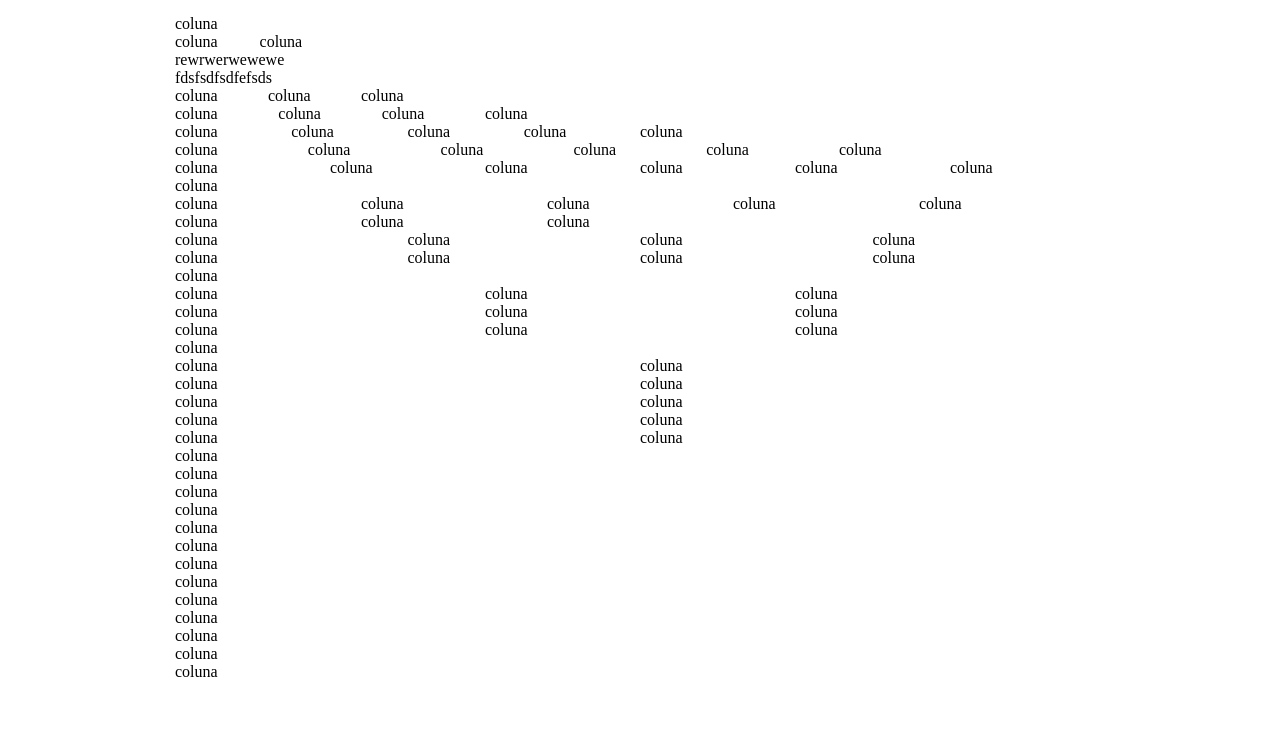
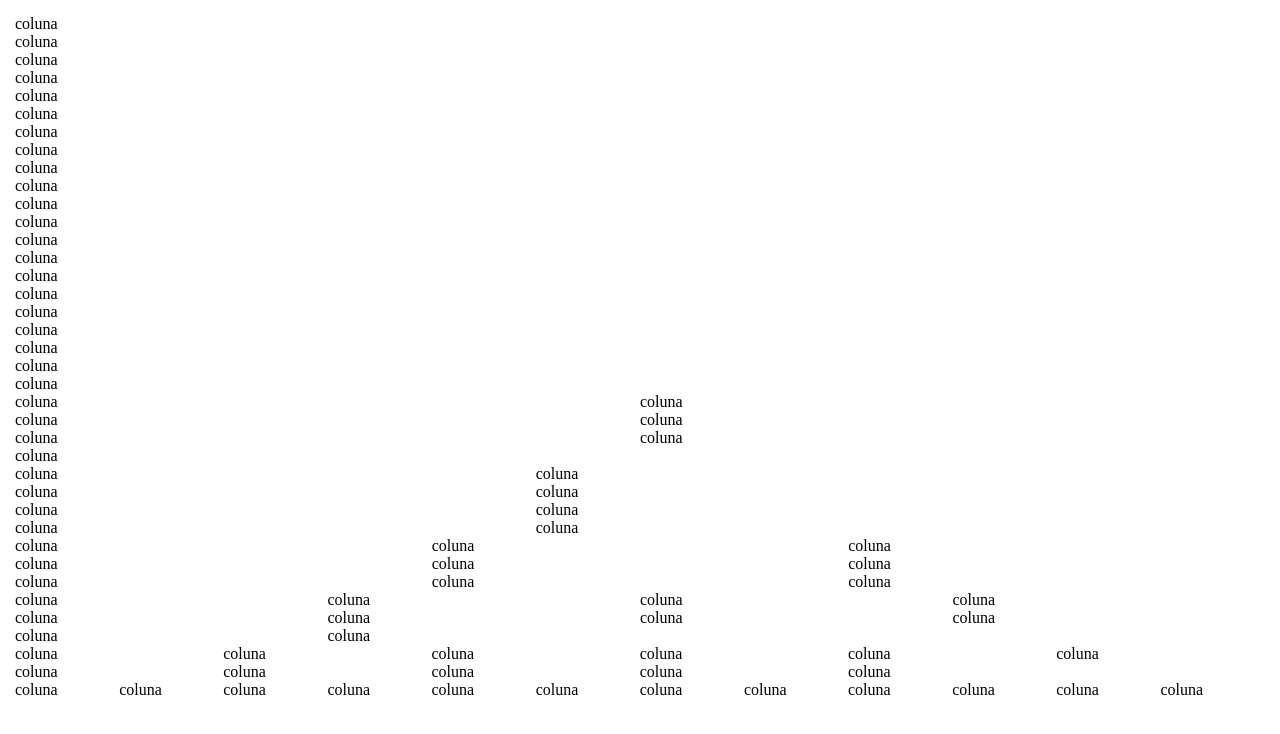
Before and after one commit to codexp-front-p4gc/grid-system, a plain HTML site: page index.html in a window 1280 px wide. Drawn offline with Linux system fonts and the light colour scheme.

Commit message:
Adding css

```diff
--- /dev/null
+++ b/css/style-old.css
@@ -0,0 +1,227 @@
+* {
+    margin: 0;
+    padding: 0;
+    box-sizing: border-box;
+}
+
+.container  {
+    width: 100%;
+    padding: 15px;
+    max-width: 960px;
+    margin: 0 auto;
+}
+
+.row {
+    width: 100%;
+}
+
+.col {
+    width: 100%;
+    display: inline-block;
+    margin-right: -4px;
+    vertical-align: top;
+    border: 1px solid red;
+}
+
+/* celular */
+.col-cl-12 {
+    width: 100%;
+}
+
+.col-cl-11 {
+    width: 50%;
+}
+
+.col-cl-10 {
+    width: 33.333%;
+}
+
+.col-cl-9 {
+    width: 25%;
+}
+
+.col-cl-8 {
+    width: 20%;
+}
+
+.col-cl-7 {
+    width: 16.666%;
+}
+
+.col-cl-6 {
+    width: 14.28%;
+}
+
+.col-cl-5 {
+    width: 12.5%;
+}
+
+.col-cl-4 {
+    width: 11.11%;
+}
+
+.col-cl-3 {
+    width: 10%;
+}
+
+.col-cl-2 {
+    width: 9.0909%;
+}
+
+.col-cl-1 {
+    width: 8.3333%;
+}
+
+@media screen and (min-width: 768px) {
+    /* tablet */
+    .col-tb-12 {
+        width: 100%;
+    }
+
+    .col-tb-11 {
+        width: 50%;
+    }
+
+    .col-tb-10 {
+        width: 33.333%;
+    }
+
+    .col-tb-9 {
+        width: 25%;
+    }
+
+    .col-tb-8 {
+        width: 20%;
+    }
+
+    .col-tb-7 {
+        width: 16.666%;
+    }
+
+    .col-tb-6 {
+        width: 14.28%;
+    }
+
+    .col-tb-5 {
+        width: 12.5%;
+    }
+
+    .col-tb-4 {
+        width: 11.11%;
+    }
+
+    .col-tb-3 {
+        width: 10%;
+    }
+
+    .col-tb-2 {
+        width: 9.0909%;
+    }
+
+    .col-tb-1 {
+        width: 8.3333%;
+    }
+}
+
+
+@media screen and (min-width: 992px) {
+    /* desktop */
+    .col-dk-12 {
+        width: 100%;
+    }
+
+    .col-dk-11 {
+        width: 50%;
+    }
+
+    .col-dk-10 {
+        width: 33.333%;
+    }
+
+    .col-dk-9 {
+        width: 25%;
+    }
+
+    .col-dk-8 {
+        width: 20%;
+    }
+
+    .col-dk-7 {
+        width: 16.666%;
+    }
+
+    .col-dk-6 {
+        width: 14.28%;
+    }
+
+    .col-dk-5 {
+        width: 12.5%;
+    }
+
+    .col-dk-4 {
+        width: 11.11%;
+    }
+
+    .col-dk-3 {
+        width: 10%;
+    }
+
+    .col-dk-2 {
+        width: 9.0909%;
+    }
+
+    .col-dk-1 {
+        width: 8.3333%;
+    }
+}
+
+@media screen and (min-width: 1200) {
+    /* large */
+    .col-lg-12 {
+        width: 100%;
+    }
+
+    .col-lg-11 {
+        width: 50%;
+    }
+
+    .col-lg-10 {
+        width: 33.333%;
+    }
+
+    .col-lg-9 {
+        width: 25%;
+    }
+
+    .col-lg-8 {
+        width: 20%;
+    }
+
+    .col-lg-7 {
+        width: 16.666%;
+    }
+
+    .col-lg-6 {
+        width: 14.28%;
+    }
+
+    .col-lg-5 {
+        width: 12.5%;
+    }
+
+    .col-lg-4 {
+        width: 11.11%;
+    }
+
+    .col-lg-3 {
+        width: 10%;
+    }
+
+    .col-lg-2 {
+        width: 9.0909%;
+    }
+
+    .col-lg-1 {
+        width: 8.3333%;
+    }
+}
--- a/css/style.css
+++ b/css/style.css
@@ -7,7 +7,6 @@
 .container  {
     width: 100%;
     padding: 15px;
-    max-width: 960px;
     margin: 0 auto;
 }
 
@@ -22,205 +21,60 @@
     vertical-align: top;
 }
 
-/* celular */
-.col-cl-12 {
-    width: 100%;
+.col-cl-1 {width: 8.33%;}
+.col-cl-2 {width: 16.66%;}
+.col-cl-3 {width: 25%;}
+.col-cl-4 {width: 33.33%;}
+.col-cl-5 {width: 41.66%;}
+.col-cl-6 {width: 50%;}
+.col-cl-7 {width: 58.33%;}
+.col-cl-8 {width: 66.66%;}
+.col-cl-9 {width: 75%;}
+.col-cl-10 {width: 83.33%;}
+.col-cl-11 {width: 91.66%;}
+.col-cl-12 {width: 100%;}
+
+@media screen and (min-width: 768px) {
+    .col-tb-1 {width: 8.33%;}
+    .col-tb-2 {width: 16.66%;}
+    .col-tb-3 {width: 25%;}
+    .col-tb-4 {width: 33.33%;}
+    .col-tb-5 {width: 41.66%;}
+    .col-tb-6 {width: 50%;}
+    .col-tb-7 {width: 58.33%;}
+    .col-tb-8 {width: 66.66%;}
+    .col-tb-9 {width: 75%;}
+    .col-tb-10 {width: 83.33%;}
+    .col-tb-11 {width: 91.66%;}
+    .col-tb-12 {width: 100%;}
 }
 
-.col-cl-11 {
-    width: 50%;
+@media screen and (min-width: 992px) {
+    .col-lg-1 {width: 8.33%;}
+    .col-dk-2 {width: 16.66%;}
+    .col-dk-3 {width: 25%;}
+    .col-dk-4 {width: 33.33%;}
+    .col-dk-5 {width: 41.66%;}
+    .col-dk-6 {width: 50%;}
+    .col-dk-7 {width: 58.33%;}
+    .col-dk-8 {width: 66.66%;}
+    .col-dk-9 {width: 75%;}
+    .col-dk-10 {width: 83.33%;}
+    .col-dk-11 {width: 91.66%;}
+    .col-dk-12 {width: 100%;}
 }
 
-.col-cl-10 {
-    width: 33.333%;
+@media screen and (min-width: 1200px) {
+    .col-lg-1 {width: 8.33%;}
+    .col-lg-2 {width: 16.66%;}
+    .col-lg-3 {width: 25%;}
+    .col-lg-4 {width: 33.33%;}
+    .col-lg-5 {width: 41.66%;}
+    .col-lg-6 {width: 50%;}
+    .col-lg-7 {width: 58.33%;}
+    .col-lg-8 {width: 66.66%;}
+    .col-lg-9 {width: 75%;}
+    .col-lg-10 {width: 83.33%;}
+    .col-lg-11 {width: 91.66%;}
+    .col-lg-12 {width: 100%;}
 }
-
-.col-cl-9 {
-    width: 25%;
-}
-
-.col-cl-8 {
-    width: 20%;
-}
-
-.col-cl-7 {
-    width: 16.666%;
-}
-
-.col-cl-6 {
-    width: 14.28%;
-}
-
-.col-cl-5 {
-    width: 12.5%;
-}
-
-.col-cl-4 {
-    width: 11.11%;
-}
-
-.col-cl-3 {
-    width: 10%;
-}
-
-.col-cl-2 {
-    width: 9.0909%;
-}
-
-.col-cl-1 {
-    width: 8.3333%;
-}
-
-@media screen and (min-width: 768px) {
-    /* tablet */
-    .col-tb-12 {
-        width: 100%;
-    }
-
-    .col-tb-11 {
-        width: 50%;
-    }
-
-    .col-tb-10 {
-        width: 33.333%;
-    }
-
-    .col-tb-9 {
-        width: 25%;
-    }
-
-    .col-tb-8 {
-        width: 20%;
-    }
-
-    .col-tb-7 {
-        width: 16.666%;
-    }
-
-    .col-tb-6 {
-        width: 14.28%;
-    }
-
-    .col-tb-5 {
-        width: 12.5%;
-    }
-
-    .col-tb-4 {
-        width: 11.11%;
-    }
-
-    .col-tb-3 {
-        width: 10%;
-    }
-
-    .col-tb-2 {
-        width: 9.0909%;
-    }
-
-    .col-tb-1 {
-        width: 8.3333%;
-    }
-}
-
-
-@media screen and (min-width: 992px) {
-    /* desktop */
-    .col-dk-12 {
-        width: 100%;
-    }
-
-    .col-dk-11 {
-        width: 50%;
-    }
-
-    .col-dk-10 {
-        width: 33.333%;
-    }
-
-    .col-dk-9 {
-        width: 25%;
-    }
-
-    .col-dk-8 {
-        width: 20%;
-    }
-
-    .col-dk-7 {
-        width: 16.666%;
-    }
-
-    .col-dk-6 {
-        width: 14.28%;
-    }
-
-    .col-dk-5 {
-        width: 12.5%;
-    }
-
-    .col-dk-4 {
-        width: 11.11%;
-    }
-
-    .col-dk-3 {
-        width: 10%;
-    }
-
-    .col-dk-2 {
-        width: 9.0909%;
-    }
-
-    .col-dk-1 {
-        width: 8.3333%;
-    }
-}
-
-@media screen and (min-width: 1200) {
-    /* large */
-    .col-lg-12 {
-        width: 100%;
-    }
-
-    .col-lg-11 {
-        width: 50%;
-    }
-
-    .col-lg-10 {
-        width: 33.333%;
-    }
-
-    .col-lg-9 {
-        width: 25%;
-    }
-
-    .col-lg-8 {
-        width: 20%;
-    }
-
-    .col-lg-7 {
-        width: 16.666%;
-    }
-
-    .col-lg-6 {
-        width: 14.28%;
-    }
-
-    .col-lg-5 {
-        width: 12.5%;
-    }
-
-    .col-lg-4 {
-        width: 11.11%;
-    }
-
-    .col-lg-3 {
-        width: 10%;
-    }
-
-    .col-lg-2 {
-        width: 9.0909%;
-    }
-
-    .col-lg-1 {
-        width: 8.3333%;
-    }
-}
--- a/index.html
+++ b/index.html
@@ -12,59 +12,78 @@
     <main>
         <div class="container">
             <div class="row">
-                <div class="col">
+                <div class="col col-12">
                     <div>coluna</div>
                 </div>
             </div>
             <div class="row">
-                <div class="col col-cl-2">
-                    <div>coluna <br>rewrwerwewewe
-                        <br> fdsfsdfsdfefsds
+                <div class="col col-cl-11">
+                    <div>coluna
                     </div>
                 </div>
-                <div class="col col-cl-2">
+                <div class="col col-cl-11">
                     <div>coluna</div>
                 </div>
             </div>
             <div class="row">
-                <div class="col col-cl-3">
+                <div class="col col-cl-10">
                     <div>coluna</div>
                 </div>
-                <div class="col col-cl-3">
+                <div class="col col-cl-10">
                     <div>coluna</div>
                 </div>
-                <div class="col col-cl-3">
+                <div class="col col-cl-10">
                     <div>coluna</div>
                 </div>
             </div>
             <div class="row">
-                <div class="col col-cl-4">
+                <div class="col col-cl-9">
                     <div>coluna</div>
                 </div>
-                <div class="col col-cl-4">
+                <div class="col col-cl-9">
                     <div>coluna</div>
                 </div>
-                <div class="col col-cl-4">
+                <div class="col col-cl-9">
                     <div>coluna</div>
                 </div>
-                <div class="col col-cl-4">
+                <div class="col col-cl-9">
                     <div>coluna</div>
                 </div>
             </div>
             <div class="row">
-                <div class="col col-cl-5">
+                <div class="col col-cl-8">
                     <div>coluna</div>
                 </div>
-                <div class="col col-cl-5">
+                <div class="col col-cl-8">
                     <div>coluna</div>
                 </div>
-                <div class="col col-cl-5">
+                <div class="col col-cl-8">
                     <div>coluna</div>
                 </div>
-                <div class="col col-cl-5">
+                <div class="col col-cl-8">
                     <div>coluna</div>
                 </div>
-                <div class="col col-cl-5">
+                <div class="col col-cl-8">
+                    <div>coluna</div>
+                </div>
+            </div>
+            <div class="row">
+                <div class="col col-cl-7">
+                    <div>coluna</div>
+                </div>
+                <div class="col col-cl-7">
+                    <div>coluna</div>
+                </div>
+                <div class="col col-cl-7">
+                    <div>coluna</div>
+                </div>
+                <div class="col col-cl-7">
+                    <div>coluna</div>
+                </div>
+                <div class="col col-cl-7">
+                    <div>coluna</div>
+                </div>
+                <div class="col col-cl-7">
                     <div>coluna</div>
                 </div>
             </div>
@@ -87,187 +106,167 @@
                 <div class="col col-cl-6">
                     <div>coluna</div>
                 </div>
-            </div>
-            <div class="row">
-                <div class="col col-cl-7">
-                    <div>coluna</div>
-                </div>
-                <div class="col col-cl-7">
-                    <div>coluna</div>
-                </div>
-                <div class="col col-cl-7">
-                    <div>coluna</div>
-                </div>
-                <div class="col col-cl-7">
-                    <div>coluna</div>
-                </div>
-                <div class="col col-cl-7">
-                    <div>coluna</div>
-                </div>
-                <div class="col col-cl-7">
-                    <div>coluna</div>
-                </div>
-                <div class="col col-cl-7">
+                <div class="col col-cl-6">
                     <div>coluna</div>
                 </div>
             </div>
             <div class="row">
-                <div class="col col-cl-8">
+                <div class="col col-cl-5">
                     <div>coluna</div>
                 </div>
-                <div class="col col-cl-8">
+                <div class="col col-cl-5">
                     <div>coluna</div>
                 </div>
-                <div class="col col-cl-8">
+                <div class="col col-cl-5">
                     <div>coluna</div>
                 </div>
-                <div class="col col-cl-8">
+                <div class="col col-cl-5">
                     <div>coluna</div>
                 </div>
-                <div class="col col-cl-8">
+                <div class="col col-cl-5">
                     <div>coluna</div>
                 </div>
-                <div class="col col-cl-8">
+                <div class="col col-cl-5">
                     <div>coluna</div>
                 </div>
-                <div class="col col-cl-8">
+                <div class="col col-cl-5">
                     <div>coluna</div>
                 </div>
-                <div class="col col-cl-8">
+                <div class="col col-cl-5">
                     <div>coluna</div>
                 </div>
             </div>
             <div class="row">
-                <div class="col col-cl-9">
+                <div class="col col-cl-4">
                     <div>coluna</div>
                 </div>
-                <div class="col col-cl-9">
+                <div class="col col-cl-4">
                     <div>coluna</div>
                 </div>
-                <div class="col col-cl-9">
+                <div class="col col-cl-4">
                     <div>coluna</div>
                 </div>
-                <div class="col col-cl-9">
+                <div class="col col-cl-4">
                     <div>coluna</div>
                 </div>
-                <div class="col col-cl-9">
+                <div class="col col-cl-4">
                     <div>coluna</div>
                 </div>
-                <div class="col col-cl-9">
+                <div class="col col-cl-4">
                     <div>coluna</div>
                 </div>
-                <div class="col col-cl-9">
+                <div class="col col-cl-4">
                     <div>coluna</div>
                 </div>
-                <div class="col col-cl-9">
+                <div class="col col-cl-4">
                     <div>coluna</div>
                 </div>
-                <div class="col col-cl-9">
+                <div class="col col-cl-4">
                     <div>coluna</div>
                 </div>
             </div>
             <div class="row">
-                <div class="col col-cl-10">
+                <div class="col col-cl-3">
                     <div>coluna</div>
                 </div>
-                <div class="col col-cl-10">
+                <div class="col col-cl-3">
                     <div>coluna</div>
                 </div>
-                <div class="col col-cl-10">
+                <div class="col col-cl-3">
                     <div>coluna</div>
                 </div>
-                <div class="col col-cl-10">
+                <div class="col col-cl-3">
                     <div>coluna</div>
                 </div>
-                <div class="col col-cl-10">
+                <div class="col col-cl-3">
                     <div>coluna</div>
                 </div>
-                <div class="col col-cl-10">
+                <div class="col col-cl-3">
                     <div>coluna</div>
                 </div>
-                <div class="col col-cl-10">
+                <div class="col col-cl-3">
                     <div>coluna</div>
                 </div>
-                <div class="col col-cl-10">
+                <div class="col col-cl-3">
                     <div>coluna</div>
                 </div>
-                <div class="col col-cl-10">
+                <div class="col col-cl-3">
                     <div>coluna</div>
                 </div>
-                <div class="col col-cl-10">
+                <div class="col col-cl-3">
                     <div>coluna</div>
                 </div>
             </div>
             <div class="row">
-                <div class="col col-cl-11">
+                <div class="col col-cl-2">
                     <div>coluna</div>
                 </div>
-                <div class="col col-cl-11">
+                <div class="col col-cl-2">
                     <div>coluna</div>
                 </div>
-                <div class="col col-cl-11">
+                <div class="col col-cl-2">
                     <div>coluna</div>
                 </div>
-                <div class="col col-cl-11">
+                <div class="col col-cl-2">
                     <div>coluna</div>
                 </div>
-                <div class="col col-cl-11">
+                <div class="col col-cl-2">
                     <div>coluna</div>
                 </div>
-                <div class="col col-cl-11">
+                <div class="col col-cl-2">
                     <div>coluna</div>
                 </div>
-                <div class="col col-cl-11">
+                <div class="col col-cl-2">
                     <div>coluna</div>
                 </div>
-                <div class="col col-cl-11">
+                <div class="col col-cl-2">
                     <div>coluna</div>
                 </div>
-                <div class="col col-cl-11">
+                <div class="col col-cl-2">
                     <div>coluna</div>
                 </div>
-                <div class="col col-cl-11">
+                <div class="col col-cl-2">
                     <div>coluna</div>
                 </div>
-                <div class="col col-cl-11">
+                <div class="col col-cl-2">
                     <div>coluna</div>
                 </div>
             </div>
             <div class="row">
-                <div class="col col-cl-12">
+                <div class="col col-cl-1">
                     <div>coluna</div>
                 </div>
-                <div class="col col-cl-12">
+                <div class="col col-cl-1">
                     <div>coluna</div>
                 </div>
-                <div class="col col-cl-12">
+                <div class="col col-cl-1">
                     <div>coluna</div>
                 </div>
-                <div class="col col-cl-12">
+                <div class="col col-cl-1">
                     <div>coluna</div>
                 </div>
-                <div class="col col-cl-12">
+                <div class="col col-cl-1">
                     <div>coluna</div>
                 </div>
-                <div class="col col-cl-12">
+                <div class="col col-cl-1">
                     <div>coluna</div>
                 </div>
-                <div class="col col-cl-12">
+                <div class="col col-cl-1">
                     <div>coluna</div>
                 </div>
-                <div class="col col-cl-12">
+                <div class="col col-cl-1">
                     <div>coluna</div>
                 </div>
-                <div class="col col-cl-12">
+                <div class="col col-cl-1">
                     <div>coluna</div>
                 </div>
-                <div class="col col-cl-12">
+                <div class="col col-cl-1">
                     <div>coluna</div>
                 </div>
-                <div class="col col-cl-12">
+                <div class="col col-cl-1">
                     <div>coluna</div>
                 </div>
-                <div class="col col-cl-12">
+                <div class="col col-cl-1">
                     <div>coluna</div>
                 </div>
             </div>
```
